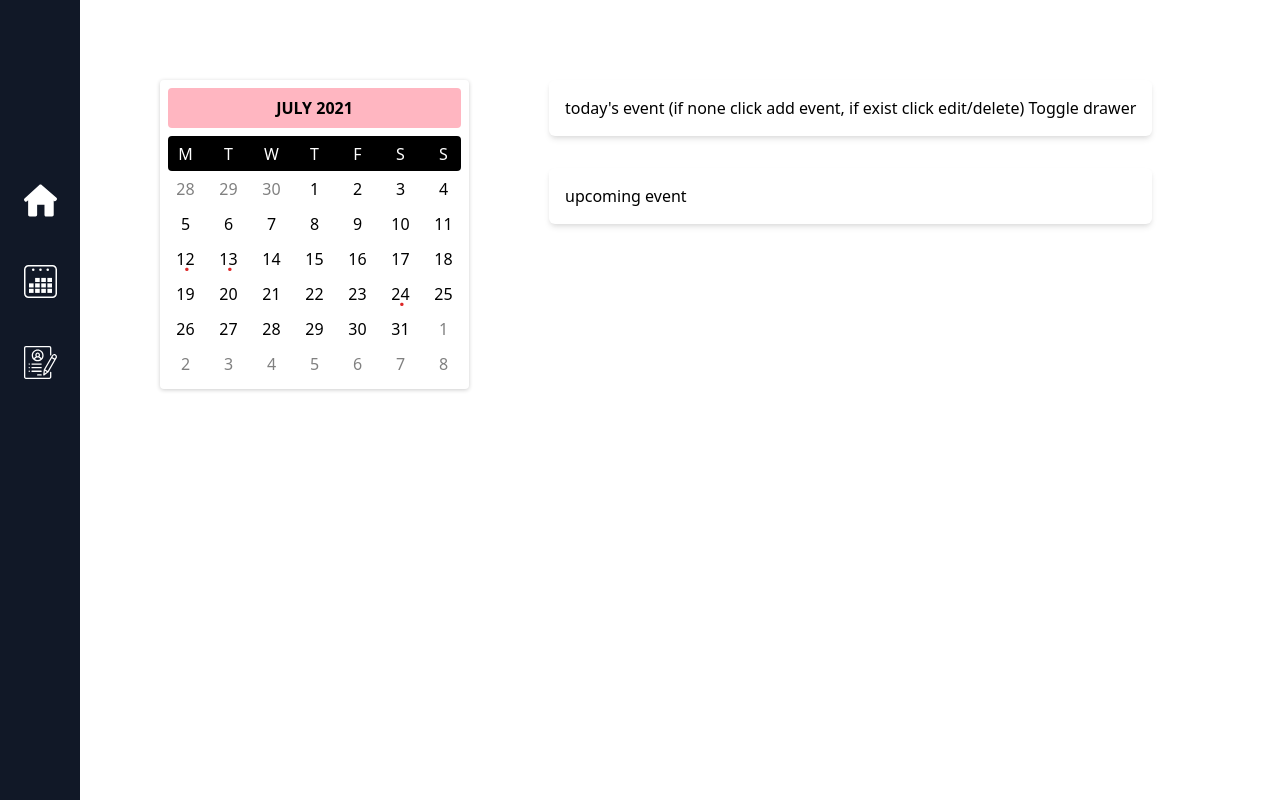
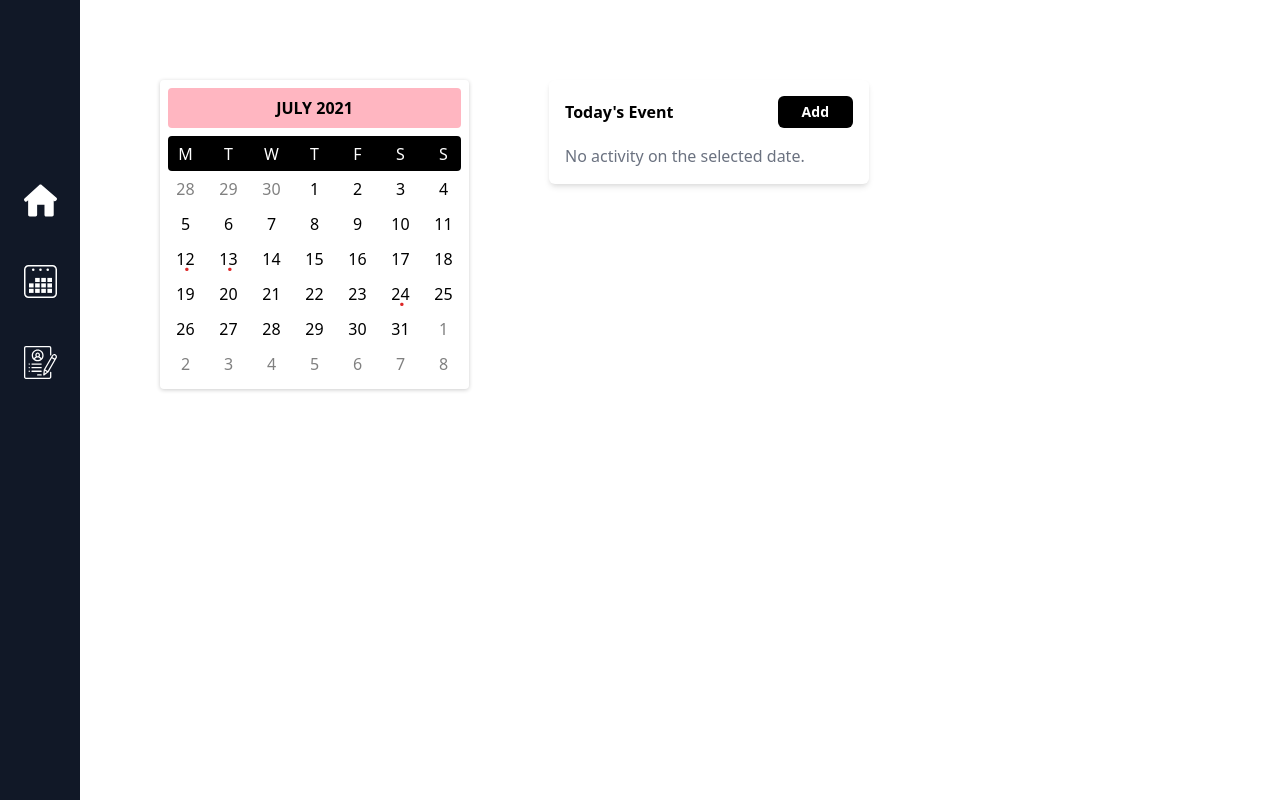
Before and after one commit to hannah-mazri/ng-intlog, an Angular app: page /schedule in a window 1280 px wide. Built offline with nearby package versions, Linux system fonts and the light colour scheme.

Commit message:
pass activity name from parent (schedule page) to schedule detail

```diff
--- a/src/app/pages/schedule/schedule.component.html
+++ b/src/app/pages/schedule/schedule.component.html
@@ -2,30 +2,21 @@
   <div class="flex flex-col">
     <app-calendar-container
       [scheduleDetail]="scheduleDetail"
+      (selectDateEvent)="passScheduleDetail($event)"
     ></app-calendar-container>
   </div>
+
   <div class="ml-20">
-    <div class="bg-white shadow-md p-4 rounded-md">
-      today's event (if none click add event, if exist click edit/delete)
-      <button onclick="toggleDrawer()">Toggle drawer</button>
+    <div class="bg-white shadow-md p-4 rounded-md w-80">
+      <div class="flex justify-between items-center mb-4">
+        <span class="font-semibold">Today's Event</span>
+        <button class="py-1.5 px-6 bg-black rounded-md text-white text-sm font-semibold">{{ selectedActivity ? 'Edit' : 'Add' }}</button>
+      </div>
+      <div [ngClass]="selectedActivity ? '' : 'text-gray-500'">{{ selectedActivity ? selectedActivity : 'No activity on the selected date.' }}</div>
     </div>
-    <div class="mt-8 bg-white shadow-md p-4 rounded-md">upcoming event</div>
   </div>
-  <div
-    class="
-      hidden
-      absolute
-      right-0
-      top-0
-      h-full
-      w-80
-      bg-gray-200
-      shadow-xl
-      px-6
-      pb-6
-      border-l
-    "
-  >
+
+  <div class="hidden absolute right-0 top-0 h-full w-80 bg-gray-200 shadow-xl px-6 pb-6 border-l">
     <div class="flex flex-col h-full">
       <div class="my-8 font-semibold text-lg uppercase">23 July 2021</div>
       <form class="flex flex-col justify-between h-full">
@@ -35,7 +26,7 @@
             <input type="time" name="time" id="time" />
           </div>
           <div class="flex flex-col mt-6">
-            <label for="activity" class="mb-1">Activity</label>
+            <label class="mb-1">Activity</label>
             <textarea name="activity" id="" cols="30" rows="10"></textarea>
           </div>
         </div>
--- a/src/app/pages/schedule/schedule.component.ts
+++ b/src/app/pages/schedule/schedule.component.ts
@@ -1,4 +1,5 @@
-import { Component, Input, OnInit } from '@angular/core';
+import { Component, OnInit } from '@angular/core';
+import {ScheduleDetail} from './components/calendar-container/calendar-container.component';
 
 @Component({
   selector: 'app-schedule',
@@ -6,20 +7,24 @@ import { Component, Input, OnInit } from '@angular/core';
   styleUrls: ['./schedule.component.scss'],
 })
 export class ScheduleComponent implements OnInit {
-  scheduleDetail = [
+  selectedActivity = '';
+  scheduleDetail: ScheduleDetail[] = [
     {
+      id: 0,
       date: 12,
       monthIndex: 6,
       year: 2021,
       activity: 'interview',
     },
     {
+      id: 1,
       date: 13,
       monthIndex: 6,
       year: 2021,
       activity: 'write blog',
     },
     {
+      id: 2,
       date: 24,
       monthIndex: 6,
       year: 2021,
@@ -30,4 +35,14 @@ export class ScheduleComponent implements OnInit {
   constructor() {}
 
   ngOnInit(): void {}
+
+  passScheduleDetail(date: number): void {
+    const dateArr = this.scheduleDetail.map(item => item.date);
+    const idx = dateArr.indexOf(date);
+    if (idx > -1) {
+      this.selectedActivity = this.scheduleDetail[idx].activity;
+    } else {
+      this.selectedActivity = '';
+    }
+  }
 }
```
